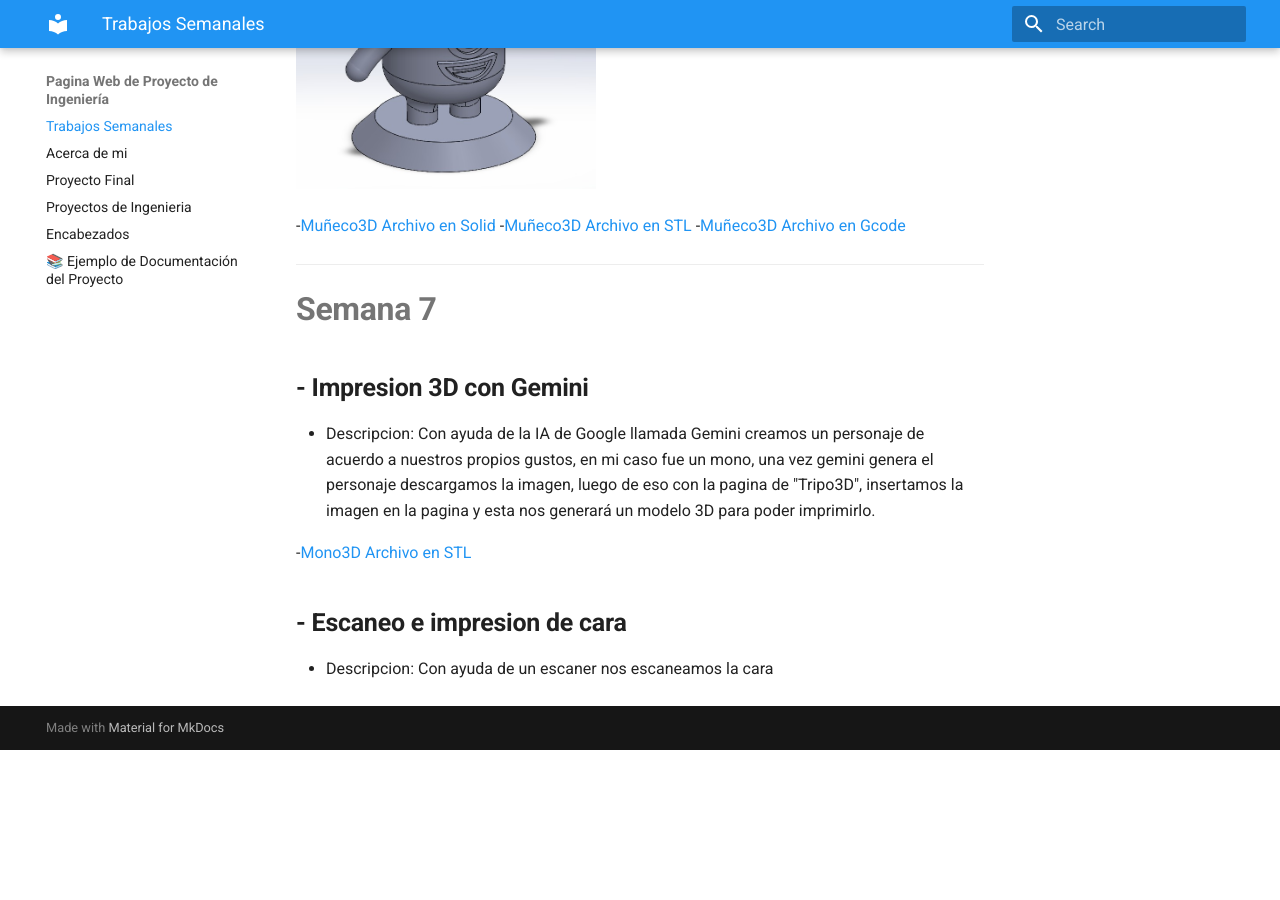
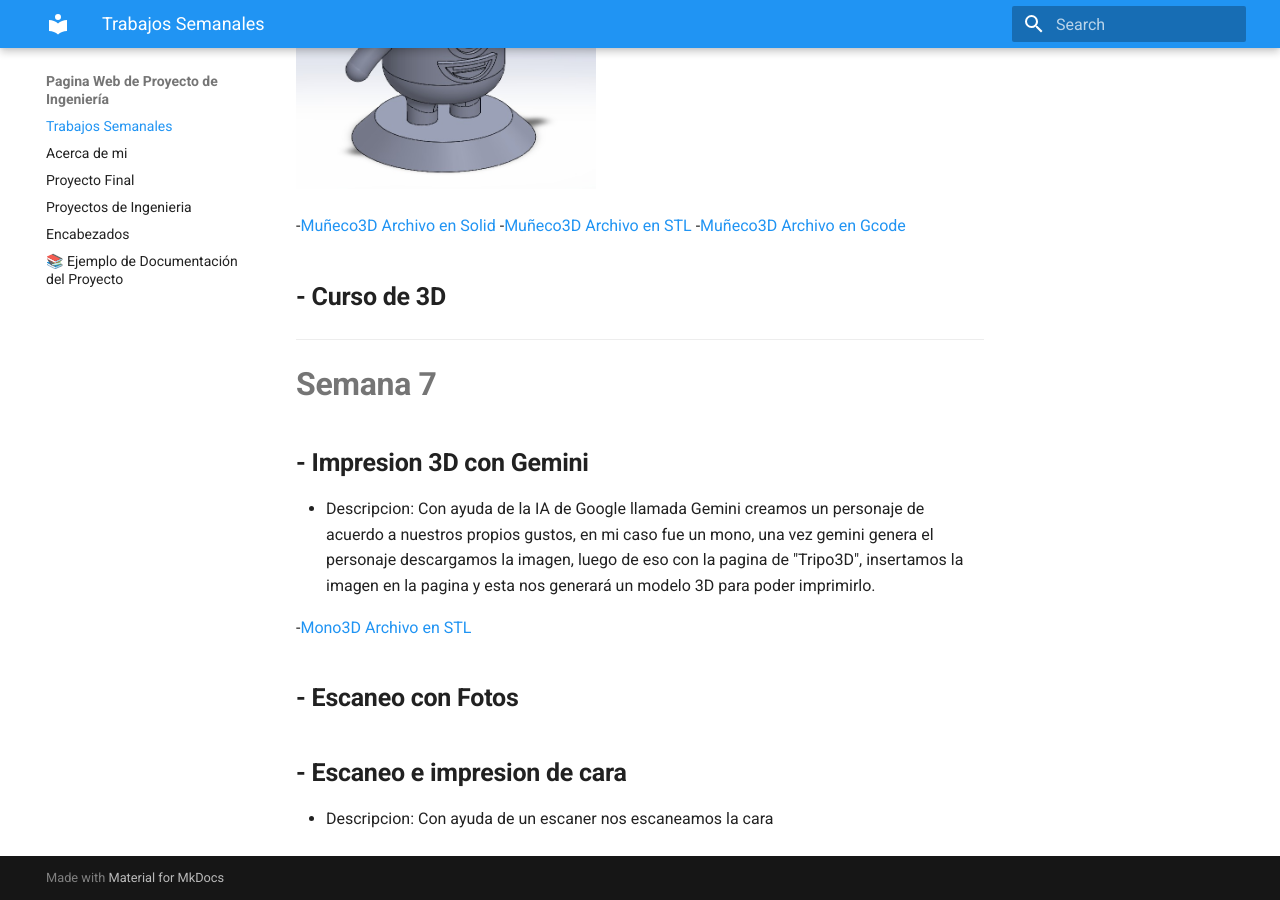
Before and after one commit to JoseGilGonzalezBerra/Proyecto_de_Ingenieria, an MkDocs documentation site: the page built from docs/index.md, in a window 1280 px wide and 900 px high, scrolled down 6439 px. Built offline with MkDocs 1.6.1 and Material for MkDocs 9.7.7, drawn with Linux system fonts in a browser that asks for light colours; before the commit the page ends 7189 px from its top, so only the background shows below that.

Commit message:
Update index.md

```diff
--- a/docs/index.md
+++ b/docs/index.md
@@ -132,6 +132,9 @@
 -[Muñeco3D Archivo en Gcode](recursos/archivos/CE3S1PRO_Pieza3D_MuñecoGil.gcode)
 
 
+## **- Curso de 3D**
+
+
 ---
 
 # **Semana 7**
@@ -143,6 +146,11 @@
 -[Mono3D Archivo en STL](recursos/archivos/Pieza3D.SLDPRT)
 
 
+## **- Escaneo con Fotos**
+
+
+
+
 
 ## **- Escaneo e impresion de cara**
 
```
